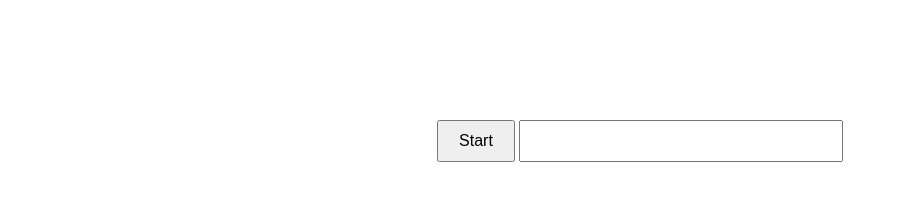
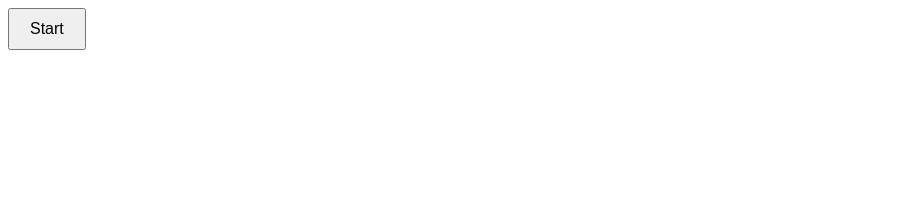
Before and after one commit to maroonblazer/Jazz-Chord-Studies, a plain HTML site: page index.html in a window 1280 px wide. Shown: the whole page, without its empty margins (0-898 px from the left). Drawn offline with Linux system fonts and the light colour scheme.

Commit message:
Fixed fonts and text alignment

```diff
--- a/index.html
+++ b/index.html
@@ -6,8 +6,10 @@
   <title>Button Toggle</title>
   <style>
     .container {
-      text-align: center;
-      margin-top: 100px;
+      display: flex; /* Add this line */
+      flex-direction: column; /* Add this line */
+      align-items: flex-start; /* Add this line */
+      /* margin-top: 100px; */
     }
     .button {
       padding: 10px 20px;
@@ -15,13 +17,19 @@
     }
     .text-field {
       margin-top: 20px;
-      padding: 10px;
+      /* padding: 10px; */
       font-size: 16px;
       width: 300px;
+      outline: none;
+      border: none;
+      box-shadow: none;
+      text-align: left;
     }
     .elapsed-time {
       margin-top: 20px;
       font-size: 16px;
+      text-align: left;
+      font-family: 'Segoe UI', Tahoma, Geneva, Verdana, sans-serif;
     }
   </style>
 </head>
```
